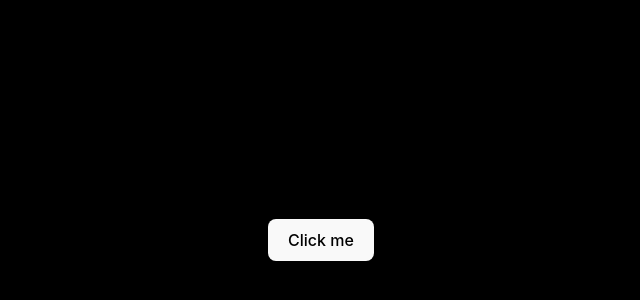
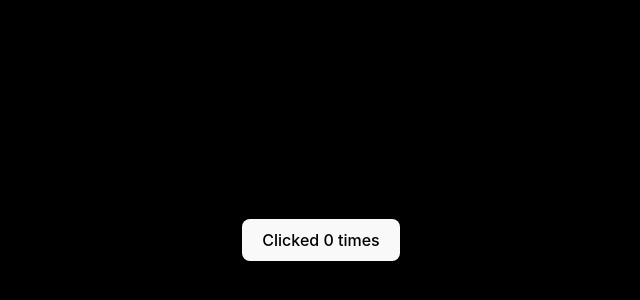
Before and after one commit to Fourthhy/appdev1, a React (Vite) app in the folder react-quickstart/: page / in a window 1280 px wide. Shown: the part 160-460 px from the top of the page, without its empty margins (319-959 px from the left). Built offline with nearby package versions, Linux system fonts and the light colour scheme.

Commit message:
Completing all of the basic task the quickstart has

```diff
--- a/react-quickstart/src/App.jsx
+++ b/react-quickstart/src/App.jsx
@@ -7,7 +7,8 @@ import './assets/ListRendering.jsx'
 import ListRendering from './assets/ListRendering.jsx'
 import './assets/EventResponder.jsx'
 import EventResponder from './assets/EventResponder.jsx'
-
+import './assets/CountButton.jsx'
+import CountButton from './assets/CountButton.jsx';
 
 function MyButton() {
   return (
@@ -59,7 +60,8 @@ export default function App() {
         {/* <ConditionalRendering /> */}
         {/* <TernaryOperator /> */}
         {/* <ListRendering /> */}
-        <EventResponder />
+        {/* <EventResponder /> */}
+        <CountButton />
       </div>
 
     </>
--- /dev/null
+++ b/react-quickstart/src/assets/CountButton.jsx
@@ -0,0 +1,15 @@
+import { useState } from "react";
+
+export default function CountButton() {
+    const [count, setCount] = useState(0);
+
+    function handleClick() {
+      setCount(count + 1);
+    }
+
+    return (
+      <button onClick={handleClick}>
+        Clicked {count} times
+      </button>
+    );
+}
```
